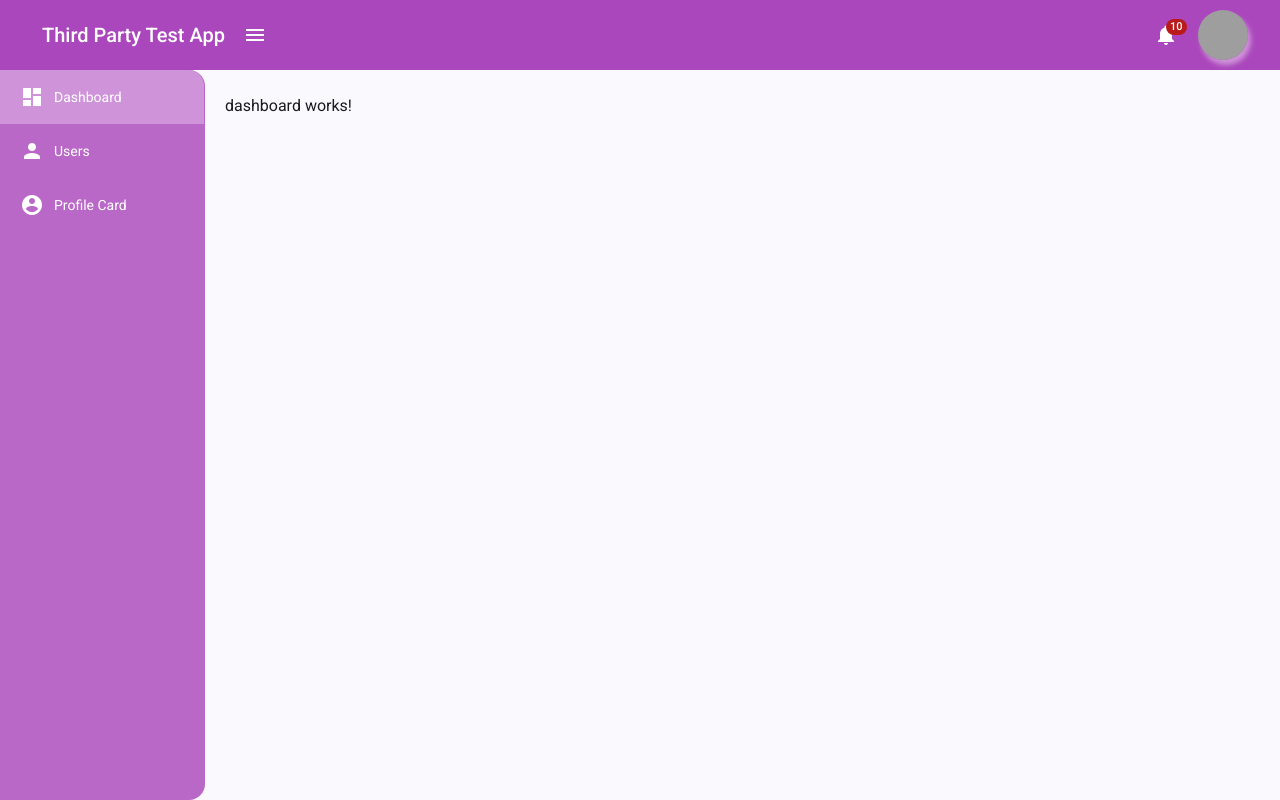
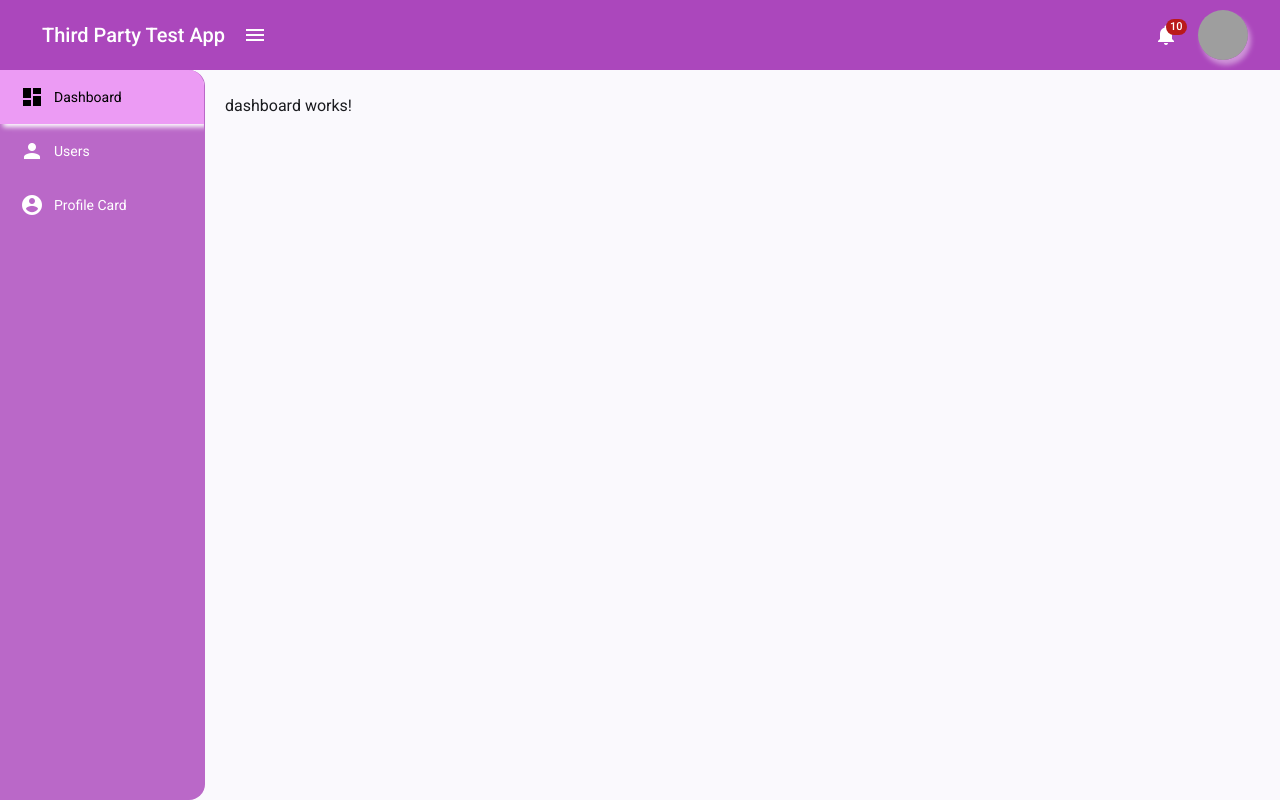
Before and after one commit to Arkar08/third-party-angular, an Angular app: page /dashboard in a window 1280 px wide. Built offline with nearby package versions, Linux system fonts and the light colour scheme; grey boxes are pictures that could not be loaded.

Commit message:
sidebar animation

```diff
--- a/src/app/layout/sidebar/sidebar.component.css
+++ b/src/app/layout/sidebar/sidebar.component.css
@@ -3,7 +3,10 @@ ul{
     margin: 0px !important;
 }
 .active{
-    background-color: #CE93D8 !important;
+    background-color: #ec9bf4;
+    box-shadow: 3px 3px 5px white;
+    transition: all 1s ease-in-out;
+    color: black;
 }
 a{
     display: flex;
```
